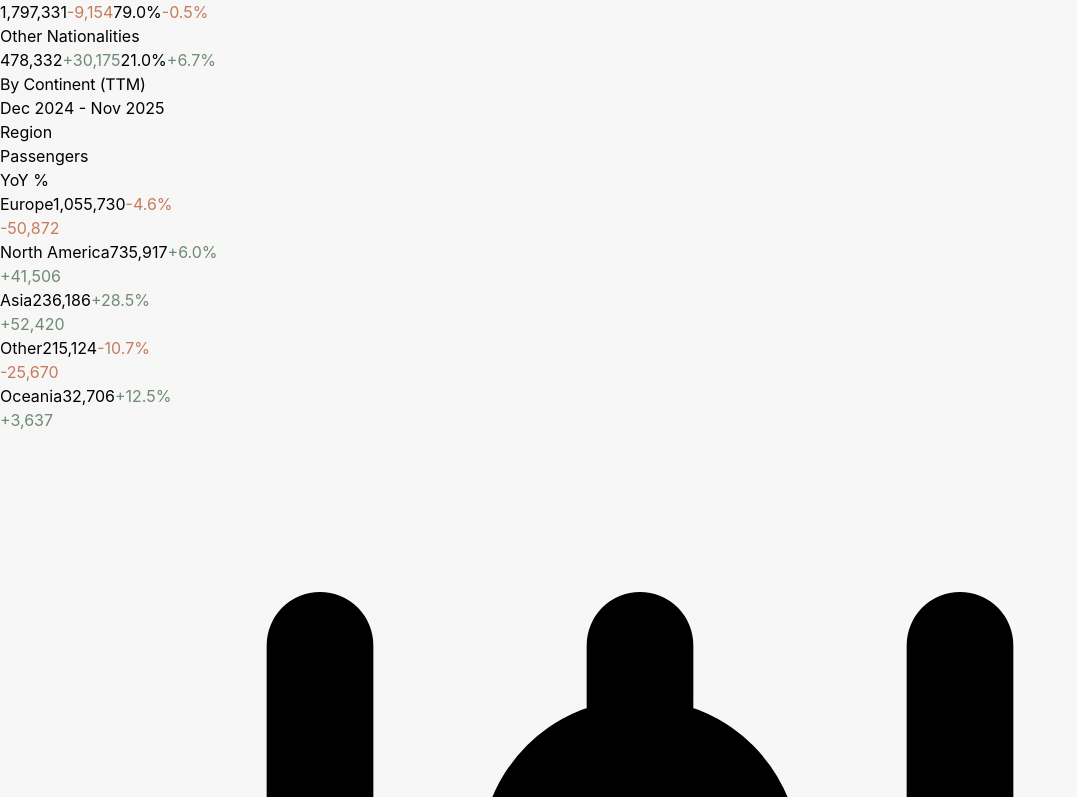
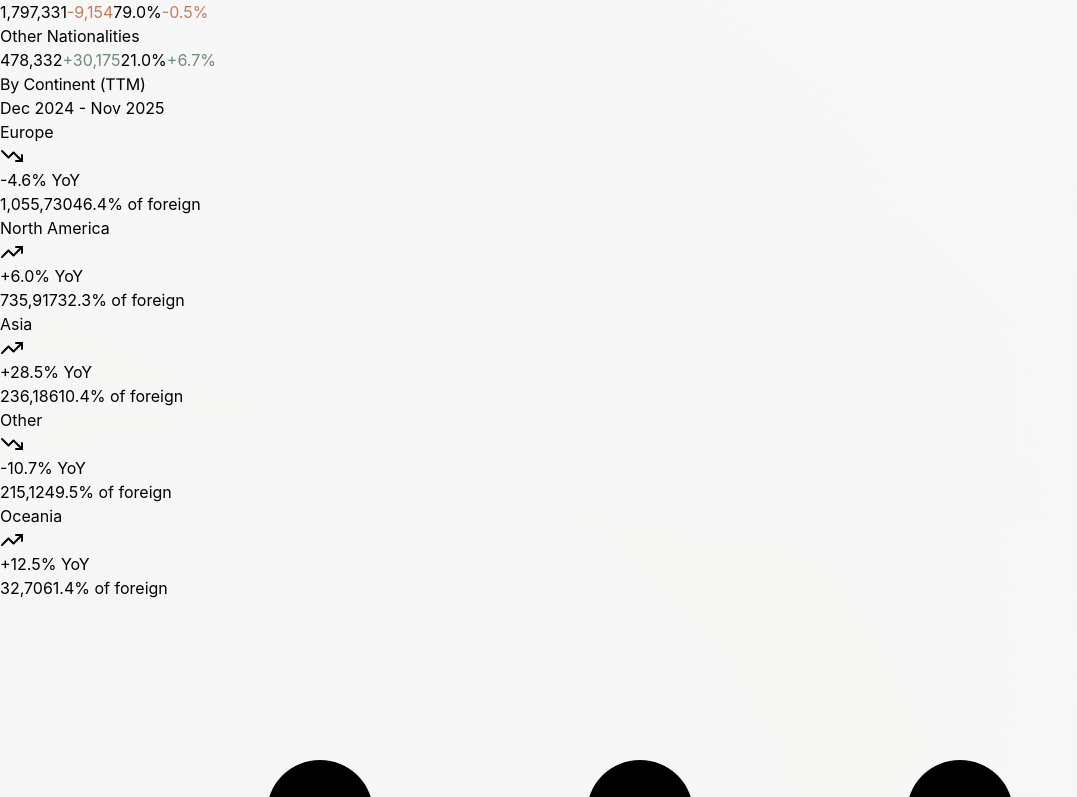
Before and after one commit to kottosson/icelandinsights, a React (Vite) app: page / in a window 1280 px wide. Shown: the part 3083-3880 px from the top of the page, without its empty margins (0-1077 px from the left). Built offline with nearby package versions, Linux system fonts and the light colour scheme.

Commit message:
continent

```diff
--- a/src/data_dashboard.tsx
+++ b/src/data_dashboard.tsx
@@ -104,12 +104,13 @@ export default function DataDashboard() {
   const [customStartDate, setCustomStartDate] = useState(null);
   const [customEndDate, setCustomEndDate] = useState(null);
   const [showCustomDatePicker, setShowCustomDatePicker] = useState(false);
+  const [showAdditional12Months, setShowAdditional12Months] = useState(false);
 
   // Country name translations and continent mapping - ALL 32 countries
   const countryInfo = {
     // Totals
     'Farþegar alls': { name: 'All Passengers', continent: 'Total', color: '#1C1C1E' },
-    'Útlendingar alls': { name: 'Foreign Passengers', continent: 'Total', color: '#14B8A6' },
+    'Útlendingar alls': { name: 'Foreign Passengers', continent: 'Total', color: '#6B7C8C' },
     'Ísland': { name: 'Iceland', continent: 'Europe', color: '#003897' },
 
     // North America
@@ -364,6 +365,11 @@ export default function DataDashboard() {
       continentTotals[continent] = (continentTotals[continent] || 0) + total;
     });
 
+    // Calculate total foreign passengers from all continents (excludes "Total" continent)
+    const foreignTotalFromContinents = Object.entries(continentTotals)
+      .filter(([continent]) => continent !== 'Total')
+      .reduce((sum, [_, total]) => sum + total, 0);
+
     // Calculate prior TTM for continents
     Object.keys(continentTotals).forEach(continent => {
       const continentCountries = Object.keys(nationalityTotals).filter(nat => getContinent(nat) === continent);
@@ -382,12 +388,14 @@ export default function DataDashboard() {
     });
 
     const continentData = Object.entries(continentTotals)
+      .filter(([continent]) => continent !== 'Total') // Exclude "Total" continent from display
       .map(([continent, total]) => ({
         continent,
         total,
         prior: continentPriorTotals[continent] || 0,
         change: total - (continentPriorTotals[continent] || 0),
-        yoy: continentPriorTotals[continent] > 0 ? ((total - continentPriorTotals[continent]) / continentPriorTotals[continent] * 100) : 0
+        yoy: continentPriorTotals[continent] > 0 ? ((total - continentPriorTotals[continent]) / continentPriorTotals[continent] * 100) : 0,
+        percentOfForeign: foreignTotalFromContinents > 0 ? (total / foreignTotalFromContinents * 100) : 0
       }))
       .sort((a, b) => b.total - a.total);
 
@@ -1792,7 +1800,7 @@ export default function DataDashboard() {
               </div>
 
               {/* Sortable column headers */}
-              <div className="grid grid-cols-6 gap-3 mb-2 pb-2 px-3 border-b-2 border-neutral-200">
+              <div className="grid grid-cols-6 gap-1.5 md:gap-3 mb-2 pb-2 px-2 md:px-3 border-b-2 border-neutral-200">
                 <p className="text-[11px] uppercase tracking-wider text-neutral-600 font-semibold col-span-2">Nationality</p>
 
                 <button
@@ -1883,7 +1891,7 @@ export default function DataDashboard() {
                         setSelectedCategories([item.nat]);
                       }
                     }}
-                    className={`grid grid-cols-6 gap-3 py-2.5 px-3 rounded-lg cursor-pointer hover:shadow-sm transition-all animate-fade-in-up ${
+                    className={`grid grid-cols-6 gap-1.5 md:gap-3 py-2.5 px-2 md:px-3 rounded-lg cursor-pointer hover:shadow-sm transition-all animate-fade-in-up ${
                       isSelected ? 'ring-2 ring-blue-400' : ''
                     }`}
                     style={{
@@ -1891,20 +1899,20 @@ export default function DataDashboard() {
                       backgroundColor: isSelected ? '#EFF6FF' : (i % 2 === 0 ? '#FFFFFF' : '#F9FAFB')
                     }}
                   >
-                    <div className="flex items-center gap-2.5 col-span-2">
-                      <span className="text-[11px] font-medium text-neutral-400 w-4 text-center tabular-nums">{i + 1}</span>
-                      <span className={`text-xs ${isSelected ? 'font-semibold text-blue-700' : 'font-medium text-neutral-800'}`}>
+                    <div className="flex items-center gap-1.5 md:gap-2.5 col-span-2">
+                      <span className="text-[10px] md:text-[11px] font-medium text-neutral-400 w-3 md:w-4 text-center tabular-nums">{i + 1}</span>
+                      <span className={`text-[11px] md:text-xs ${isSelected ? 'font-semibold text-blue-700' : 'font-medium text-neutral-800'} truncate`}>
                         {getCountryName(item.nat)}
                       </span>
                     </div>
-                    <span className="text-xs text-neutral-700 font-mono text-right tabular-nums">{item.total.toLocaleString()}</span>
-                    <span className={`text-xs font-semibold text-right tabular-nums ${
+                    <span className="text-[11px] md:text-xs text-neutral-700 font-mono text-right tabular-nums">{item.total.toLocaleString()}</span>
+                    <span className={`text-[11px] md:text-xs font-semibold text-right tabular-nums ${
                       item.absoluteChange >= 0 ? 'text-sage-600' : 'text-terracotta-600'
                     }`}>
                       {item.absoluteChange >= 0 ? '+' : ''}{item.absoluteChange.toLocaleString()}
                     </span>
-                    <span className="text-xs text-neutral-600 font-mono text-right tabular-nums">{item.ratio.toFixed(1)}%</span>
-                    <span className={`text-xs font-semibold text-right tabular-nums ${
+                    <span className="text-[11px] md:text-xs text-neutral-600 font-mono text-right tabular-nums">{item.ratio.toFixed(1)}%</span>
+                    <span className={`text-[11px] md:text-xs font-semibold text-right tabular-nums ${
                       item.yoy >= 0.5 ? 'text-sage-600' :
                       item.yoy <= -0.5 ? 'text-terracotta-600' : 'text-neutral-400'
                     }`}>
@@ -2000,33 +2008,52 @@ export default function DataDashboard() {
                 By Continent (TTM)
               </h3>
               <p className="text-xs text-neutral-500 mb-3">{kpis.ttmPeriod}</p>
-              <div className="grid grid-cols-3 gap-2 mb-2 pb-1.5 border-b border-neutral-200">
-                <p className="text-[9px] uppercase tracking-wider text-neutral-500 font-medium">Region</p>
-                <p className="text-[9px] uppercase tracking-wider text-neutral-500 font-medium text-right">Passengers</p>
-                <p className="text-[9px] uppercase tracking-wider text-neutral-500 font-medium text-right">YoY %</p>
-              </div>
+
               <div className="space-y-3">
-                {kpis.continents.map((continent, i) => (
+                {kpis.continents.map((continent, i) => {
+                  return (
                     <div key={i} className="pb-3 border-b border-neutral-100 last:border-0 animate-fade-in-up" style={{ animationDelay: `${i * 50}ms` }}>
-                    <div className="grid grid-cols-3 gap-2 items-baseline">
+                      {/* Continent name */}
+                      <div className="mb-1.5">
                         <span className="text-xs font-semibold text-neutral-900">{continent.continent}</span>
-                      <span className="text-xs text-neutral-700 font-mono text-right">
-                        {continent.total.toLocaleString()}
+                      </div>
+
+                      {/* Bar and YoY pill side by side */}
+                      <div className="flex items-center gap-2 mb-1.5">
+                        {/* Horizontal bar - takes most space */}
+                        <div className="flex-1 bg-neutral-100 rounded-full h-2 overflow-hidden">
+                          <div
+                            className="bg-gradient-to-r from-blue-500 to-blue-400 h-2 rounded-full transition-all duration-500"
+                            style={{ width: `${continent.percentOfForeign}%` }}
+                          />
+                        </div>
+                        {/* YoY pill inline beside bar */}
+                        <div className={`flex items-center gap-1 px-2 py-0.5 rounded-full ${
+                          continent.yoy >= 0.5 ? 'bg-emerald-50 border border-emerald-200' :
+                          continent.yoy <= -0.5 ? 'bg-red-50 border border-red-200' :
+                          'bg-neutral-100 border border-neutral-200'
+                        }`}>
+                          {continent.yoy >= 0.5 ? <TrendingUp className="w-3 h-3 text-emerald-600" /> :
+                           continent.yoy <= -0.5 ? <TrendingDown className="w-3 h-3 text-red-600" /> :
+                           <Minus className="w-3 h-3 text-neutral-500" />}
+                          <span className={`text-[10px] font-semibold whitespace-nowrap ${
+                            continent.yoy >= 0.5 ? 'text-emerald-700' :
+                            continent.yoy <= -0.5 ? 'text-red-700' :
+                            'text-neutral-600'
+                          }`}>
+                            {continent.yoy > 0 ? '+' : ''}{continent.yoy.toFixed(1)}% YoY
                           </span>
-                      <span className={`text-xs font-semibold text-right ${
-                        continent.yoy >= 0.5 ? 'text-sage-600' :
-                        continent.yoy <= -0.5 ? 'text-terracotta-600' : 'text-neutral-400'
-                      }`}>
-                        {continent.yoy > 0 ? '+' : ''}{continent.yoy.toFixed(1)}%
-                      </span>
-                    </div>
-                    <div className={`text-[10px] font-mono mt-1 ${
-                      continent.change >= 0 ? 'text-sage-600' : 'text-terracotta-600'
-                    }`}>
-                      {continent.change >= 0 ? '+' : ''}{continent.change.toLocaleString()}
-                    </div>
-                  </div>
-                ))}
+                        </div>
+                      </div>
+
+                      {/* Footer row with absolute number and percentage */}
+                      <div className="flex justify-between items-baseline">
+                        <span className="text-[11px] text-neutral-700 font-mono">{continent.total.toLocaleString()}</span>
+                        <span className="text-[11px] text-neutral-500 font-medium">{continent.percentOfForeign.toFixed(1)}% of foreign</span>
+                      </div>
+                    </div>
+                  );
+                })}
               </div>
             </div>
             )}
@@ -2315,8 +2342,8 @@ export default function DataDashboard() {
                 <p className="text-[9px] text-neutral-400 italic">Click bar to filter</p>
               )}
             </div>
-            <ResponsiveContainer width="100%" height={200}>
-              <BarChart data={chartData} margin={{ top: 20, right: 5, left: -20, bottom: 5 }}>
+            <ResponsiveContainer width="100%" height={230}>
+              <BarChart data={chartData} margin={{ top: 20, right: 5, left: -20, bottom: 18 }}>
                 <CartesianGrid strokeDasharray="3 3" stroke="#f0f0f0" vertical={false} />
                 <XAxis
                   dataKey="date"
@@ -2348,6 +2375,10 @@ export default function DataDashboard() {
                   cursor={{ fill: 'rgba(0,0,0,0.03)' }}
                   labelFormatter={(date) => new Date(date).toLocaleDateString('en-US', { year: 'numeric', month: 'short' })}
                   formatter={(value, name) => [value.toLocaleString(), getCountryName(name)]}
+                />
+                <Legend
+                  wrapperStyle={{ fontSize: '10px', paddingTop: '8px', paddingBottom: '0px' }}
+                  formatter={(value) => getCountryName(value)}
                 />
                 {selectedCategories.map((cat, idx) => (
                   <Bar
@@ -2396,8 +2427,8 @@ export default function DataDashboard() {
               </button>
             </div>
             <p className="text-[10px] text-neutral-500 mb-3">Jan - {yoyCurrentMonth} (2023 vs 2024 vs 2025)</p>
-            <ResponsiveContainer width="100%" height={200}>
-              <LineChart data={yoyChartData} margin={{ top: 5, right: 5, left: -20, bottom: 5 }}>
+            <ResponsiveContainer width="100%" height={230}>
+              <LineChart data={yoyChartData} margin={{ top: 5, right: 5, left: -20, bottom: 18 }}>
                 <CartesianGrid strokeDasharray="3 3" stroke="#f0f0f0" vertical={false} />
                 <XAxis
                   dataKey="month"
@@ -2424,6 +2455,9 @@ export default function DataDashboard() {
                   cursor={{ stroke: '#e5e5e5', strokeWidth: 1 }}
                   formatter={(value, name) => [value?.toLocaleString() || 'N/A', name]}
                 />
+                <Legend
+                  wrapperStyle={{ fontSize: '10px', paddingTop: '8px', paddingBottom: '0px' }}
+                />
                 <Line
                   type="monotone"
                   dataKey="2025"
@@ -2479,8 +2513,8 @@ export default function DataDashboard() {
                 </button>
               </div>
               <p className="text-[10px] text-neutral-500 mb-3">2017-2025 YTD</p>
-              <ResponsiveContainer width="100%" height={selectedCategories.length > 1 ? 240 : 200}>
-                <BarChart data={kpis.annualData} margin={{ top: 20, right: 5, left: -20, bottom: selectedCategories.length > 1 ? 25 : 5 }} barGap={2} barCategoryGap="20%">
+              <ResponsiveContainer width="100%" height={230}>
+                <BarChart data={kpis.annualData} margin={{ top: 20, right: 5, left: -20, bottom: 18 }} barGap={2} barCategoryGap="20%">
                   <CartesianGrid strokeDasharray="3 3" stroke="#f0f0f0" vertical={false} />
                   <XAxis
                     dataKey="label"
@@ -2507,12 +2541,10 @@ export default function DataDashboard() {
                     cursor={{ fill: 'rgba(0,0,0,0.03)' }}
                     formatter={(value, name) => [value.toLocaleString(), getCountryName(name)]}
                   />
-                  {selectedCategories.length > 1 && (
                   <Legend
-                      wrapperStyle={{ fontSize: '10px', paddingTop: '10px' }}
+                    wrapperStyle={{ fontSize: '10px', paddingTop: '8px', paddingBottom: '0px' }}
                     formatter={(value) => getCountryName(value)}
                   />
-                  )}
                   {selectedCategories.map((cat, idx) => (
                     <Bar
                       key={cat}
@@ -2550,8 +2582,8 @@ export default function DataDashboard() {
                 </button>
               </div>
               <p className="text-[10px] text-neutral-500 mb-3">Jan - {kpis.currentMonthName.split(' ')[0]} (2017-2025)</p>
-              <ResponsiveContainer width="100%" height={selectedCategories.length > 1 ? 240 : 200}>
-                <BarChart data={kpis.ytdComparisonData} margin={{ top: 20, right: 5, left: -20, bottom: selectedCategories.length > 1 ? 25 : 5 }} barGap={2} barCategoryGap="20%">
+              <ResponsiveContainer width="100%" height={230}>
+                <BarChart data={kpis.ytdComparisonData} margin={{ top: 20, right: 5, left: -20, bottom: 18 }} barGap={2} barCategoryGap="20%">
                   <CartesianGrid strokeDasharray="3 3" stroke="#f0f0f0" vertical={false} />
                   <XAxis
                     dataKey="year"
@@ -2578,12 +2610,10 @@ export default function DataDashboard() {
                     cursor={{ fill: 'rgba(0,0,0,0.03)' }}
                     formatter={(value, name) => [value.toLocaleString(), getCountryName(name)]}
                   />
-                  {selectedCategories.length > 1 && (
                   <Legend
-                      wrapperStyle={{ fontSize: '10px', paddingTop: '10px' }}
+                    wrapperStyle={{ fontSize: '10px', paddingTop: '8px', paddingBottom: '0px' }}
                     formatter={(value) => getCountryName(value)}
                   />
-                  )}
                   {selectedCategories.map((cat, idx) => (
                     <Bar
                       key={cat}
@@ -2623,12 +2653,13 @@ export default function DataDashboard() {
             <table className="w-full">
               <thead className="bg-neutral-50 border-b border-neutral-200">
                 <tr>
-                  <th className="text-left px-4 py-2 text-[10px] font-medium text-neutral-500 tracking-widest uppercase">Date</th>
-                  <th className="text-left px-4 py-2 text-[10px] font-medium text-neutral-500 tracking-widest uppercase">Category</th>
-                  <th className="text-right px-4 py-2 text-[10px] font-medium text-neutral-500 tracking-widest uppercase">Passengers</th>
+                  <th className="text-left px-4 py-2 text-[11px] font-medium text-neutral-500 tracking-widest uppercase">Date</th>
+                  <th className="text-left px-4 py-2 text-[11px] font-medium text-neutral-500 tracking-widest uppercase">Category</th>
+                  <th className="text-right px-4 py-2 text-[11px] font-medium text-neutral-500 tracking-widest uppercase">Passengers</th>
                 </tr>
               </thead>
               <tbody className="divide-y divide-neutral-100">
+                {/* Last 12 months */}
                 {userFilteredData.slice(-12).reverse().map((row, i) => (
                   <tr key={i} className="hover:bg-neutral-50 transition-colors">
                     <td className="px-4 py-2 text-xs text-neutral-700">
@@ -2640,9 +2671,52 @@ export default function DataDashboard() {
                     </td>
                   </tr>
                 ))}
+
+                {/* Additional 12 months - collapsible */}
+                {showAdditional12Months && userFilteredData.slice(-24, -12).reverse().map((row, i) => (
+                  <tr key={`additional-${i}`} className="hover:bg-neutral-50 transition-colors bg-blue-50/30">
+                    <td className="px-4 py-2 text-xs text-neutral-700">
+                      {new Date(row.date).toLocaleDateString('en-US', { year: 'numeric', month: 'short' })}
+                    </td>
+                    <td className="px-4 py-2 text-xs text-neutral-600">{getCountryName(row.flokkur)}</td>
+                    <td className="px-4 py-2 text-xs text-neutral-700 text-right font-mono">
+                      {row.fjöldi?.toLocaleString()}
+                    </td>
+                  </tr>
+                ))}
               </tbody>
             </table>
           </div>
+
+          {/* Show Additional 12 Months Button */}
+          {(() => {
+            // Get unique dates from the data
+            const uniqueDates = [...new Set(userFilteredData.map(row => row.date))];
+            return uniqueDates.length > 12;
+          })() && (
+            <div className="px-4 py-3 border-t border-neutral-200 bg-neutral-50">
+              <button
+                onClick={() => setShowAdditional12Months(!showAdditional12Months)}
+                className="w-full px-3 py-2 bg-white border border-neutral-300 text-neutral-700 text-xs font-medium rounded hover:bg-neutral-100 transition-colors flex items-center justify-center gap-2"
+              >
+                {showAdditional12Months ? (
+                  <>
+                    <svg className="w-4 h-4" fill="none" stroke="currentColor" viewBox="0 0 24 24">
+                      <path strokeLinecap="round" strokeLinejoin="round" strokeWidth={2} d="M5 15l7-7 7 7" />
+                    </svg>
+                    Hide Additional 12 Months
+                  </>
+                ) : (
+                  <>
+                    <svg className="w-4 h-4" fill="none" stroke="currentColor" viewBox="0 0 24 24">
+                      <path strokeLinecap="round" strokeLinejoin="round" strokeWidth={2} d="M19 9l-7 7-7-7" />
+                    </svg>
+                    Show Additional 12 Months
+                  </>
+                )}
+              </button>
+            </div>
+          )}
         </div>
         </>
         )}
```
Also changed, not shown: 5 other files (tests, documents, lock files or other folders). Lines whose indentation alone changed are shown as unchanged.
